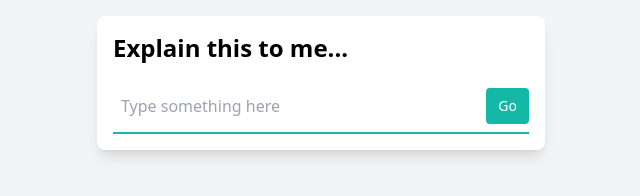
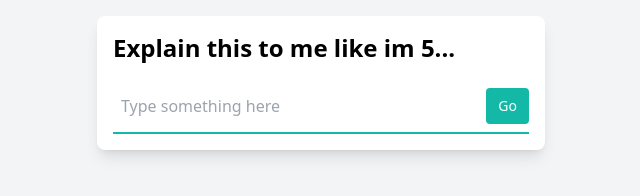
Before and after one commit to kevbot93/explainer, a plain HTML site: page index.html in a window 1280 px wide. Shown: the whole page, without its empty margins (319-959 px from the left). Drawn offline with nearby package versions, Linux system fonts and the light colour scheme.

Commit message:
Like im 5

```diff
--- a/index.html
+++ b/index.html
@@ -8,7 +8,7 @@
     <body class="bg-gray-100">
         <div class="container mx-auto p-4">
             <form class="max-w-md mx-auto bg-white rounded-lg shadow-lg p-4">
-                <h1 class="text-2xl font-bold mb-4">Explain this to me...</h1>
+                <h1 class="text-2xl font-bold mb-4">Explain this to me like im 5...</h1>
                 <div class="flex items-center border-b border-b-2 border-teal-500 py-2">
                     <input class="appearance-none bg-transparent border-none w-full text-gray-700 mr-3 py-1 px-2 leading-tight focus:outline-none" type="text" placeholder="Type something here" aria-label="Type something here">
                     <button class="flex-shrink-0 bg-teal-500 hover:bg-teal-700 border-teal-500 hover:border-teal-700 text-sm border-4 text-white py-1 px-2 rounded" type="submit">
```
